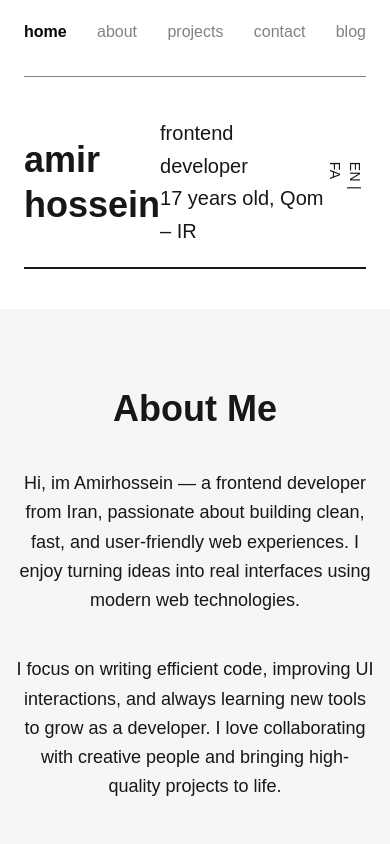
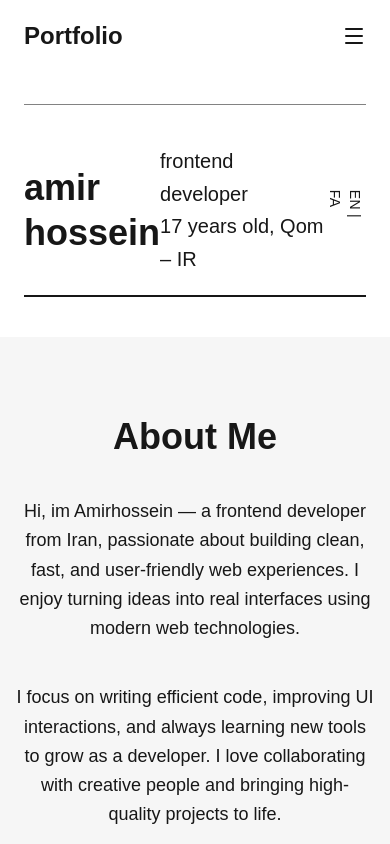
Before and after one commit to amir-hossein13/amirhossein-portfolio, a Next.js app: page / in a window 390 px wide. Shown: the top 844 px of the page. Built offline with nearby package versions, Linux system fonts and the light colour scheme.

Commit message:
header responsive

```diff
--- a/src/app/components/template/header/Header.tsx
+++ b/src/app/components/template/header/Header.tsx
@@ -1,24 +1,56 @@
 "use client";
+import { Menu, X } from "lucide-react";
 import { useState } from "react";
 
 function Header() {
   const [active, setActive] = useState("home");
+  const [open, setOpen] = useState(false);
 
   const links = ["home", "about", "projects", "contact", "blog"];
 
   return (
     <header className="mt-5">
-      <ul className="flex flex-row justify-between">
-        {links.map((item) => (
-          <li
-            key={item}
-            className={`sm:text-xl cursor-pointer transition-all
-              ${
+      <div className="flex items-center justify-between">
+        <h1 className="text-2xl font-bold">Portfolio</h1>
+
+        <button className="text-3xl sm:hidden" onClick={() => setOpen(!open)}>
+          {open ? <X /> : <Menu />}
+        </button>
+
+        <ul className="hidden sm:flex flex-row gap-8">
+          {links.map((item) => (
+            <li
+              key={item}
+              className={`sm:text-xl cursor-pointer transition-all ${
                 active === item
                   ? "text-primary-black font-semibold"
                   : "text-primary-gray"
               }`}
-            onClick={() => setActive(item)}
+              onClick={() => setActive(item)}
+            >
+              {item}
+            </li>
+          ))}
+        </ul>
+      </div>
+
+      <ul
+        className={`sm:hidden flex flex-col gap-5 text-lg mt-5 overflow-hidden transition-all duration-300 ${
+          open ? "max-h-96 opacity-100" : "max-h-0 opacity-0"
+        }`}
+      >
+        {links.map((item) => (
+          <li
+            key={item}
+            className={`cursor-pointer ${
+              active === item
+                ? "text-primary-black font-semibold"
+                : "text-primary-gray"
+            }`}
+            onClick={() => {
+              setActive(item);
+              setOpen(false);
+            }}
           >
             {item}
           </li>
--- a/src/app/page.tsx
+++ b/src/app/page.tsx
@@ -20,7 +20,9 @@ function HomePage() {
           <PortfolioSection />
         </Container>
       </section>
-      <ContactMe/>
+      <Container>
+        <ContactMe />
+      </Container>
     </>
   );
 }
```
Also changed, not shown: package.json (+7 -6 lines), 1 other file (tests, documents, lock files or other folders).
